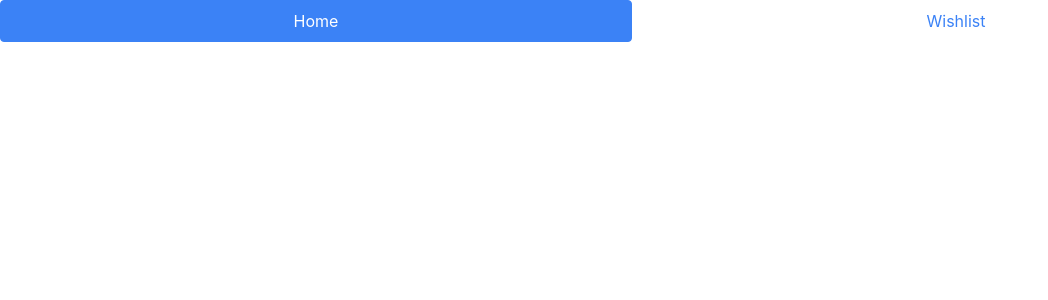
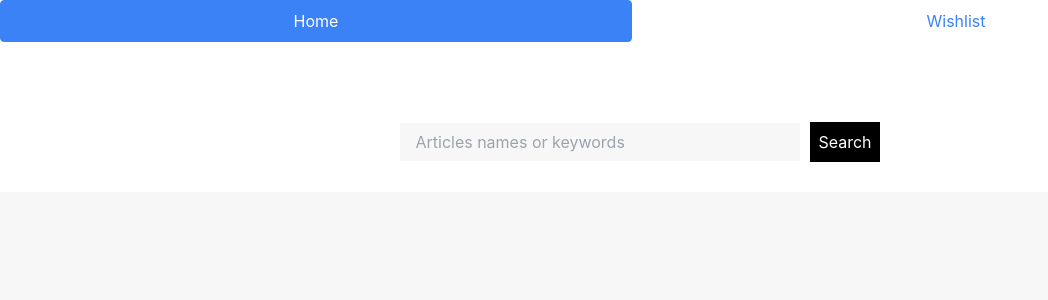
Before and after one commit to GauthamRVanjre/zevi-assignment, a React (Create React App) app: page / in a window 1280 px wide. Shown: the top 300 px of the page, without its empty margins (0-1048 px from the left). Built offline with nearby package versions, Linux system fonts and the light colour scheme.

Commit message:
added input search bar

```diff
--- a/src/App.css
+++ b/src/App.css
@@ -1,38 +1,31 @@
-.App {
-  text-align: center;
+.search-component {
+  background-color: #f7f7f7;
+  height: 100vh;
 }
 
-.App-logo {
-  height: 40vmin;
-  pointer-events: none;
+.search-input-container {
+  margin: 50px 0px;
+  width: 100%;
+  height: 100px;
+  display: flex;
+  justify-content: center;
+  align-items: center;
+  background-color: #fff;
 }
 
-@media (prefers-reduced-motion: no-preference) {
-  .App-logo {
-    animation: App-logo-spin infinite 20s linear;
-  }
+input {
+  height: 38px;
+  width: 400px;
+  padding: 15px;
+  border: none;
+  margin-right: 10px;
+  background-color: #f7f7f7;
 }
 
 .App-header {
-  background-color: #282c34;
-  min-height: 100vh;
   display: flex;
   flex-direction: column;
+  justify-content: center;
+  margin: 0 auto;
   align-items: center;
-  justify-content: center;
-  font-size: calc(10px + 2vmin);
-  color: white;
 }
-
-.App-link {
-  color: #61dafb;
-}
-
-@keyframes App-logo-spin {
-  from {
-    transform: rotate(0deg);
-  }
-  to {
-    transform: rotate(360deg);
-  }
-}
--- a/src/pages/Home.tsx
+++ b/src/pages/Home.tsx
@@ -2,9 +2,36 @@ import React from "react";
 import Navbar from "../components/navbar";
 
 const Home = () => {
+  const [searchTerm, setSearchTerm] = React.useState("");
+
+  /**
+   * When the user types in the search box, the value of the search box is set to the state of the
+   * search term.
+   * @param event - The event object is a JavaScript event that is sent to an element when an event
+   * occurs on the element.
+   */
+  const handleSearchTermChange = (
+    event: React.ChangeEvent<HTMLInputElement>
+  ) => {
+    setSearchTerm(event.target.value);
+  };
+
   return (
     <>
       <Navbar home={true} wishlist={false} />
+
+      <section className="search-component ">
+        <div className="search-input-container">
+          <label className="search-input-field-container">
+            <input
+              onChange={handleSearchTermChange}
+              type="text"
+              placeholder="Articles names or keywords"
+            />
+          </label>
+          <span className="bg-black p-2 text-white">Search</span>
+        </div>
+      </section>
     </>
   );
 };
```
